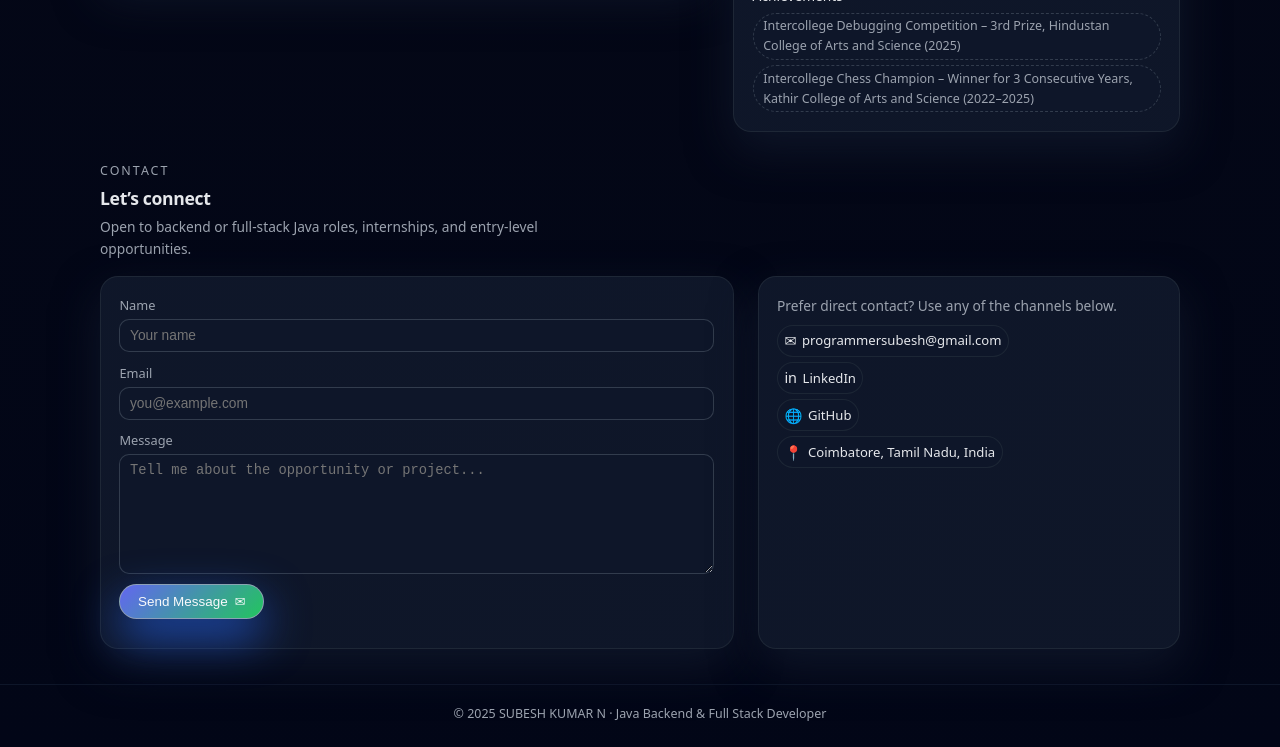
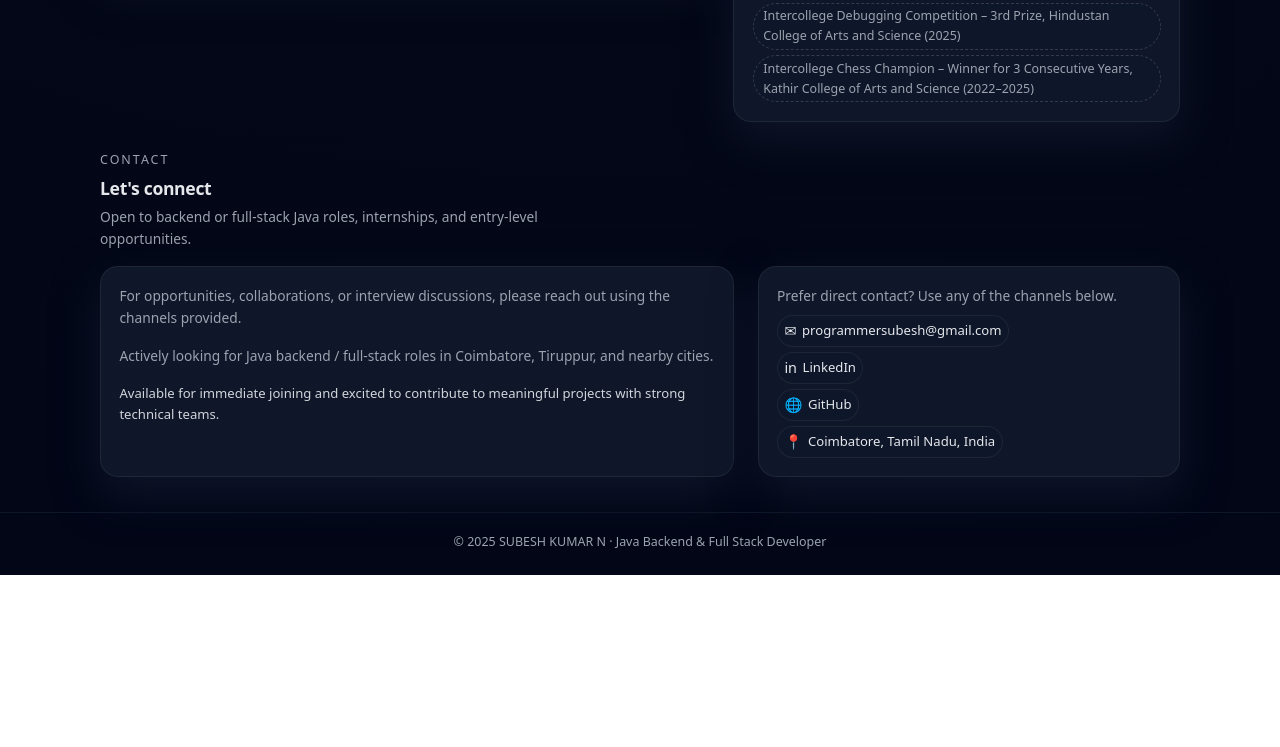
Before and after one commit to Subesh-N/Portfolio, a plain HTML site: page index.html in a window 1280 px wide. Shown: the part 1894-2641 px from the top of the page. After the commit the page ends 2469 px from the top, so only its background shows below. Drawn offline with Linux system fonts and the light colour scheme.

Commit message:
Initial commit

```diff
--- a/index.html
+++ b/index.html
@@ -5,7 +5,7 @@
   <meta name="viewport" content="width=device-width, initial-scale=1.0" />
   <title>SUBESH KUMAR N | Software Developer</title>
   <style>
-    /* === THEME & RESET (same as before) === */
+    /* === THEME & RESET === */
     :root {
       --bg: #050816;
       --bg-alt: #0b1020;
@@ -53,6 +53,7 @@
       min-height: 100vh;
       display: flex;
       flex-direction: column;
+      padding-top: 64px; /* Space for fixed navbar */
     }
 
     .container {
@@ -62,10 +63,12 @@
       padding: 0 1.25rem;
     }
 
-    /* Navbar */
+    /* Navbar - FIXED */
     .navbar {
-      position: sticky;
+      position: fixed;
       top: 0;
+      left: 0;
+      right: 0;
       z-index: 40;
       backdrop-filter: blur(18px);
       background: linear-gradient(to bottom, rgba(5, 8, 22, 0.96), rgba(5, 8, 22, 0.8));
@@ -626,47 +629,6 @@
       gap: 1.5rem;
     }
 
-    .contact-form {
-      display: grid;
-      gap: 0.65rem;
-      font-size: 0.86rem;
-    }
-
-    .field {
-      display: flex;
-      flex-direction: column;
-      gap: 0.22rem;
-    }
-
-    .field label {
-      font-size: 0.8rem;
-      color: var(--muted);
-    }
-
-    .input,
-    .textarea {
-      padding: 0.5rem 0.6rem;
-      border-radius: 10px;
-      border: 1px solid rgba(55, 65, 81, 0.9);
-      background: rgba(15, 23, 42, 0.96);
-      color: #e5e7eb;
-      font-size: 0.86rem;
-      outline: none;
-      transition: border-color var(--transition-fast), box-shadow var(--transition-fast), background var(--transition-fast);
-    }
-
-    .input:focus,
-    .textarea:focus {
-      border-color: #6366f1;
-      box-shadow: 0 0 0 1px rgba(99, 102, 241, 0.4);
-      background: rgba(15, 23, 42, 0.98);
-    }
-
-    .textarea {
-      min-height: 120px;
-      resize: vertical;
-    }
-
     .contact-meta {
       font-size: 0.86rem;
       color: var(--muted);
@@ -764,11 +726,16 @@
       }
 
       .hero-grid {
-        grid-template-columns: minmax(0, 1fr);
+        display: flex;
+        flex-direction: column;
+      }
+
+      .hero-grid > div:first-child {
+        order: 1; /* Text content stays first */
       }
 
       .hero-panel {
-        order: -1;
+        order: 2; /* Card appears second */
       }
 
       .about-grid {
@@ -924,7 +891,6 @@
               <ul class="project-list">
                 <li>Developed a Java‑based system to add, update, delete, and view employee details using JDBC.</li>
                 <li>Designed and connected MySQL database tables for storing employee information securely.</li>
-
               </ul>
               <div class="project-footer">
                 <div class="stack-badges">
@@ -966,7 +932,7 @@
               </div>
             </article>
 
-            <!-- Placeholder project (for future Spring Boot/full stack app) -->
+            <!-- Project 3 -->
             <article class="project-card">
               <div class="project-tagline">Spring Boot</div>
               <h3 class="project-title">Appointment Management System</h3>
@@ -988,14 +954,9 @@
                   <span class="stack-badge">Authentication</span>
                 </div>
                 <div>
-                  <a class="link-pill" href="#" target="_blank">
-                    <span>View on github</span>
+                  <a class="link-pill" href="https://github.com/Subesh-N" target="_blank">
+                    <span>View on GitHub</span><span>↗</span>
                   </a>
-                </div>
-              </div>
-            </article>
-
-                  </span>
                 </div>
               </div>
             </article>
@@ -1111,7 +1072,7 @@
         <div class="container">
           <div class="section-header">
             <div class="section-eyebrow">Contact</div>
-            <h2 class="section-title">Let’s connect</h2>
+            <h2 class="section-title">Let's connect</h2>
             <p class="section-subtitle">
               Open to backend or full‑stack Java roles, internships, and entry‑level opportunities.
             </p>
@@ -1119,26 +1080,17 @@
 
           <div class="contact-grid">
             <div class="card">
-              <form class="contact-form" onsubmit="handleSubmit(event)">
-                <div class="field">
-                  <label for="name">Name</label>
-                  <input id="name" class="input" type="text" placeholder="Your name" required />
-                </div>
-                <div class="field">
-                  <label for="email">Email</label>
-                  <input id="email" class="input" type="email" placeholder="you@example.com" required />
-                </div>
-                <div class="field">
-                  <label for="message">Message</label>
-                  <textarea id="message" class="textarea" placeholder="Tell me about the opportunity or project..." required></textarea>
-                </div>
-                <button type="submit" class="btn btn-primary" style="width: fit-content;">
-                  <span>Send Message</span>
-                  <span class="icon">✉</span>
-                </button>
-                <small style="font-size: 0.75rem; color: var(--muted);">
-                </small>
-              </form>
+              <div class="contact-meta">
+                <p>
+                  For opportunities, collaborations, or interview discussions, please reach out using the channels provided.
+                </p>
+                <p style="margin-top: 1rem;">
+                  Actively looking for Java backend / full-stack roles in Coimbatore, Tiruppur, and nearby cities.
+                </p>
+                <p style="margin-top: 1rem; font-size: 0.82rem; color: #d1d5db;">
+                  Available for immediate joining and excited to contribute to meaningful projects with strong technical teams.
+                </p>
+              </div>
             </div>
 
             <div class="card">
@@ -1182,11 +1134,6 @@
       nav.classList.toggle("open");
     }
 
-    function handleSubmit(e) {
-      e.preventDefault();
-      alert("Form is static in this demo. Connect it to Formspree / Netlify Forms to receive messages.");
-    }
-
     document.getElementById("year").textContent = new Date().getFullYear();
   </script>
 </body>
```
